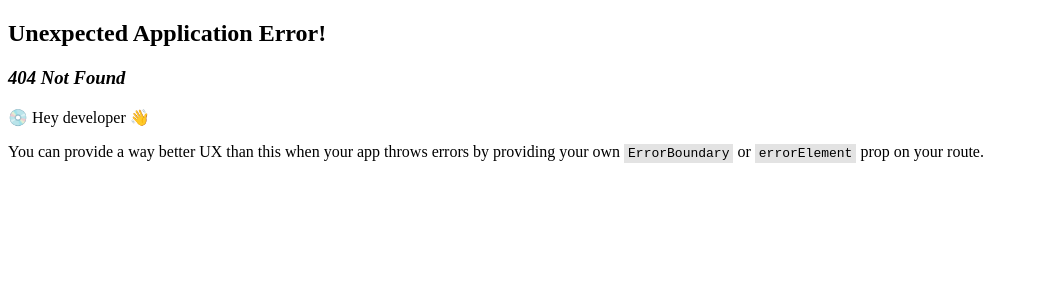
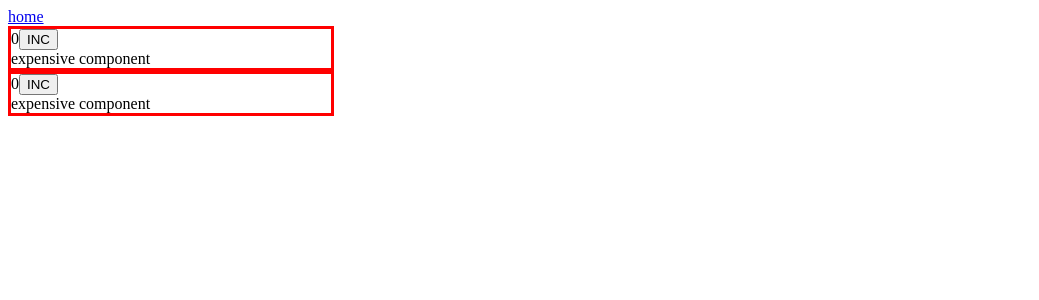
Before and after one commit to mperdikeas/react-hooks-playground, a React (Create React App) app in the folder frontend/: page /passing-elements-as-JSX in a window 1280 px wide. Before the commit this address had no page. Shown: the top 300 px of the page, without its empty margins (0-1039 px from the left). Built offline with nearby package versions, Linux system fonts and the light colour scheme.

Commit message:
passing JSX elements as opposed to passing components

```diff
--- a/frontend/src/app.tsx
+++ b/frontend/src/app.tsx
@@ -9,7 +9,7 @@ import {LandingPage                } from './landing-page';
 import {UseStateVsUseRef           } from './use-state-vs-use-ref';
 import {UseStateVsUseRefWtUseEffect} from './use-state-vs-use-ref-wt-use-effect';
 import {UseEffectDemo              } from './use-effect-demo';
-
+import {PassingElementsAsJSX       } from './passing-elements-as-JSX';
 
 const router = createBrowserRouter([
   {
@@ -28,6 +28,10 @@ const router = createBrowserRouter([
     path: '/use-effect-demo',
     element: <UseEffectDemo/>
   },
+  {
+    path: '/passing-elements-as-JSX',
+    element: <PassingElementsAsJSX/>
+  },
 ]);
 
 
--- a/frontend/src/landing-page.tsx
+++ b/frontend/src/landing-page.tsx
@@ -12,6 +12,9 @@ export function LandingPage() {
       <div>
         <Link to='/use-effect-demo'><b>useEffect</b> demo</Link>
       </div>
+      <div>
+        <Link to='/passing-elements-as-JSX'>passing expensive elements as JSX demo</Link>
+      </div>
     </>
   );
 }
--- /dev/null
+++ b/frontend/src/passing-elements-as-JSX.tsx
@@ -0,0 +1,60 @@
+import React, {useState} from 'react';
+
+import {Link} from 'react-router-dom';
+
+export function PassingElementsAsJSX() {
+
+  return (
+    <>
+      <Link to='/'>home</Link>
+      <CounterA/>
+      <CounterB>
+        <ExpensiveComponent id={'jsx'}/>
+      </CounterB>
+    </>
+  );
+
+
+}
+
+
+function CounterA() {
+
+  let [counter, setCounter] = useState(0);
+
+  return (
+      <div style={{border: '3px red solid', width: '20em'}}>
+          <div>
+            {counter}
+            <button onClick={()=>setCounter(counter+1)}>INC</button>
+          </div>
+          <ExpensiveComponent id={'element'}/>
+      </div>
+  );
+}
+
+function CounterB({children}:{children: JSX.Element}) {
+
+  let [counter, setCounter] = useState(0);
+
+  return (
+      <div style={{border: '3px red solid', width: '20em'}}>
+          <div>
+            {counter}
+            <button onClick={()=>setCounter(counter+1)}>INC</button>
+          </div>
+          {children}
+      </div>
+  );
+}
+
+
+
+function ExpensiveComponent({id}: {id: string}) {
+  console.log(`expensive component passed as [${id}] rendering start`);
+  for (let i = 0; i < 1*1000*1000*1000; i++) {
+    i++;
+  }
+  console.log(`expensive component rendering finish`);
+  return <div>expensive component</div>
+}
```
